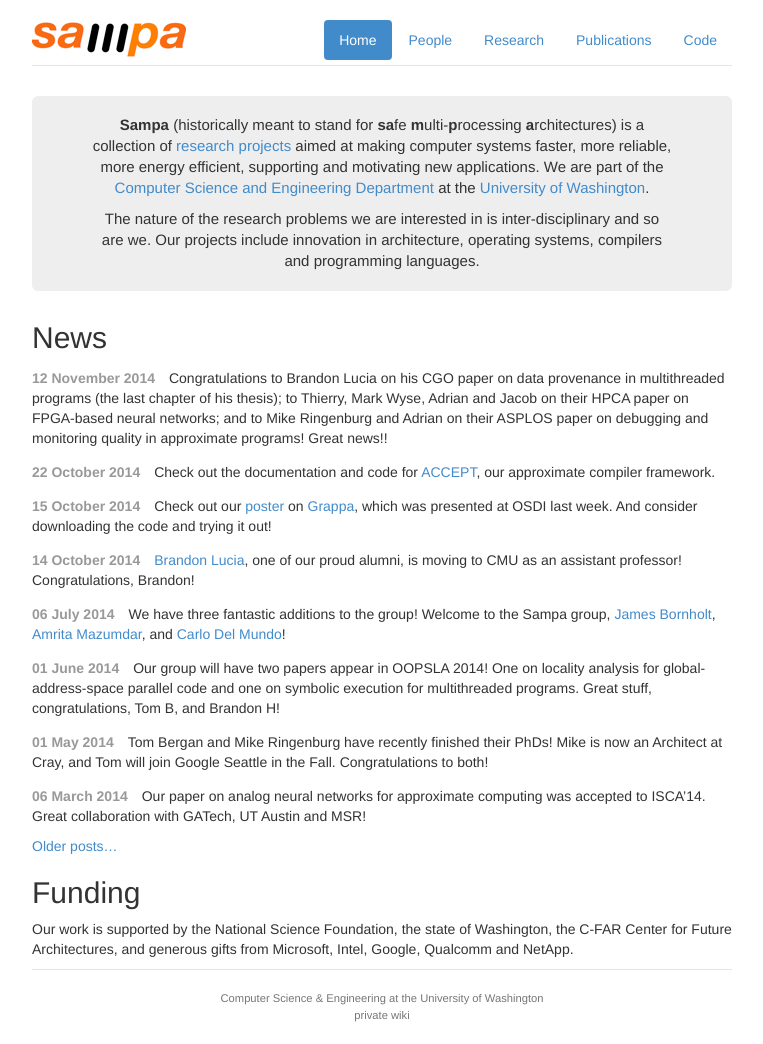
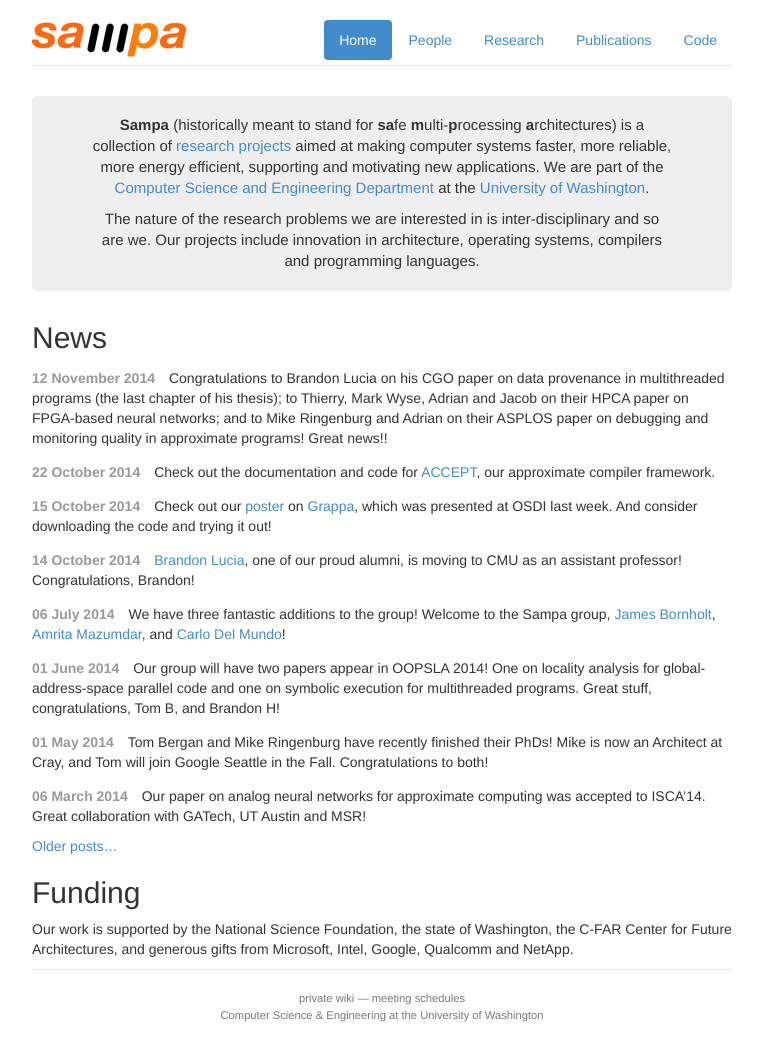
Before and after one commit to uwsampa/sampa-public, a Jekyll site: the page built from index.html, in a window 1280 px wide. Shown: the whole page, without its empty margins (258-1021 px from the left). Built offline with Jekyll 4.4.1, drawn with Linux system fonts in a browser that asks for light colours; Markdown is read by kramdown in place of the engine named in the settings.

Commit message:
add schedule link

```diff
--- a/_layouts/default.html
+++ b/_layouts/default.html
@@ -39,16 +39,16 @@
 
           <div class="footer">
             <p>
+                <a href="http://sampa.cs.washington.edu/sampa-private">private wiki</a> —
+                <a href="http://sampa.cs.washington.edu/schedule">meeting schedules</a>
+            </p>
+            <p>
               <a href="http://www.cs.washington.edu/">Computer Science &amp;
                 Engineering</a>
               at the
               <a href="http://www.washington.edu/">University of
                 Washington</a>
             </p>
-            <p>
-              <a href="http://sampa.cs.washington.edu/sampa-private">private
-                wiki</a>
-            </P>
           </div>
 
         </div> <!-- /container -->
```
